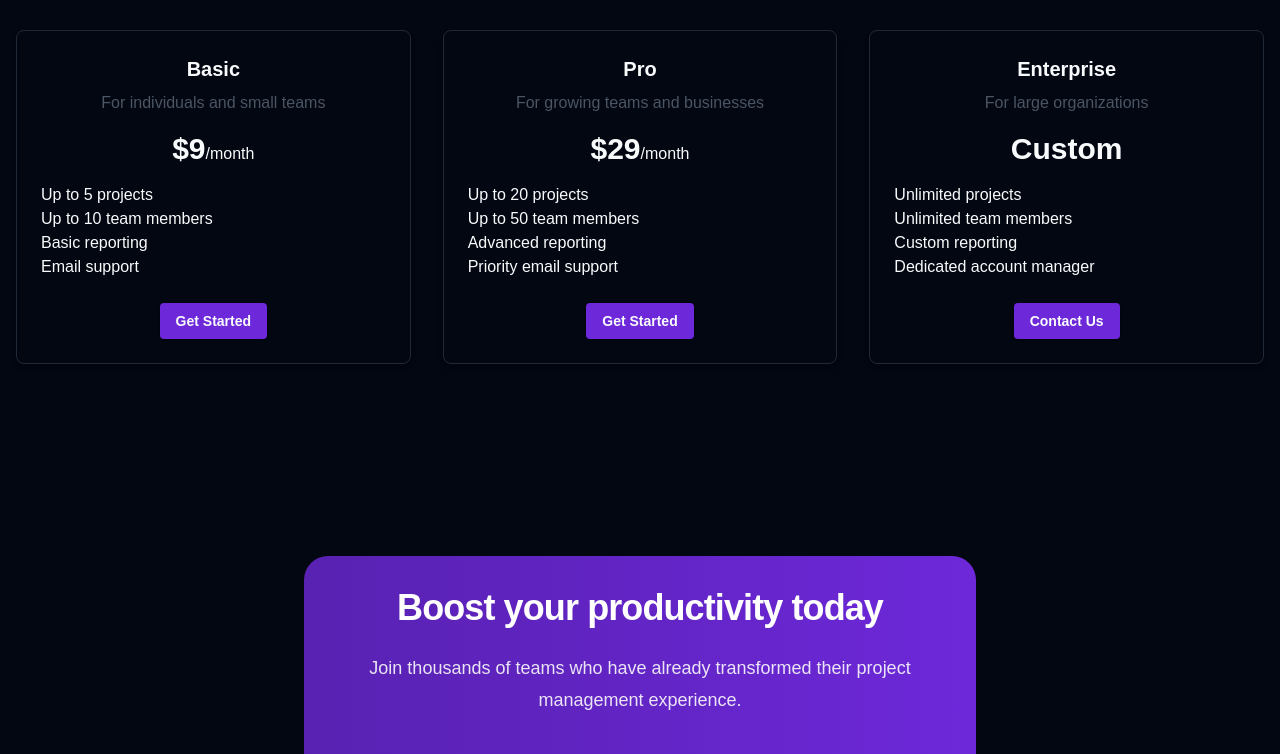
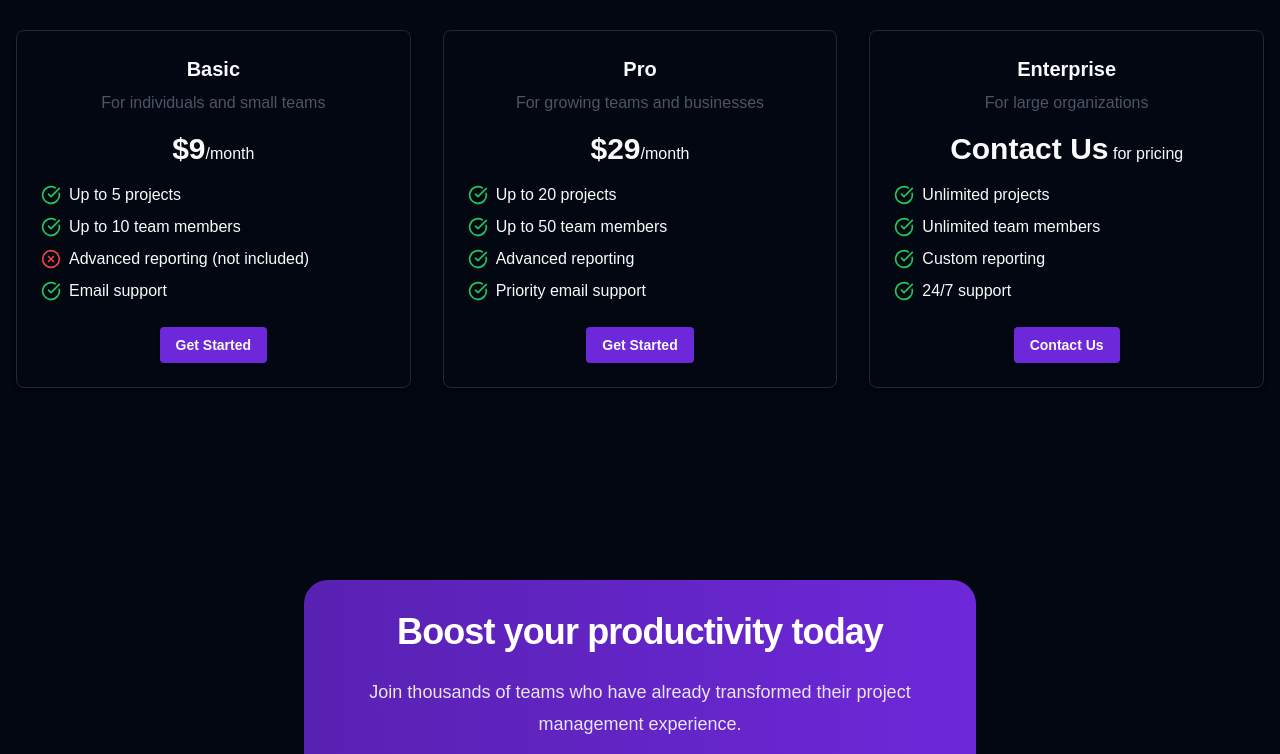
Before and after one commit to ashrafcoding/jira-nextjs, a Next.js app: page / in a window 1280 px wide. Shown: the part 2340-3094 px from the top of the page. Built offline with nearby package versions, Linux system fonts and the light colour scheme; no server answers.

Commit message:
make landing page sections to export default

```diff
--- a/app/(projects)/dashboard/page.tsx
+++ b/app/(projects)/dashboard/page.tsx
@@ -50,7 +50,7 @@ export default async function HomePage({ searchParams }: {searchParams: sParams}
   }
 
   return (
-    <main className="flex container min-h-screen flex-col p-6">
+    <main className="flex container min-h-screen m-auto flex-col p-10">
       <div className="flex items-center justify-between space-y-2">
         <div>
           <p>-------- projects</p>
--- a/app/page.tsx
+++ b/app/page.tsx
@@ -1,7 +1,7 @@
-import { HeroSection } from './ui/landing/hero-section';
-import { FeaturesSection } from './ui/landing/features-section';
+import  HeroSection  from './ui/landing/hero-section';
+import  FeaturesSection  from './ui/landing/features-section';
 import PricingSection from './ui/landing/pricing-section';
-import { CTASection } from './ui/landing/cta-section';
+import  CTASection  from './ui/landing/cta-section';
 import Header from './ui/landing/header';
 import TailSection from './ui/landing/tail-section';
 
--- a/app/ui/landing/cta-section.tsx
+++ b/app/ui/landing/cta-section.tsx
@@ -4,7 +4,7 @@ import { Button } from "@/components/ui/button";
 import { motion } from "framer-motion";
 import Link from "next/link";
 
-export function CTASection() {
+export default function CTASection() {
   return (
     <div className="relative isolate">
       <div className="mx-auto max-w-7xl px-6 py-24 sm:py-32 lg:px-8">
--- a/app/ui/landing/features-section.tsx
+++ b/app/ui/landing/features-section.tsx
@@ -43,7 +43,7 @@ const features = [
   },
 ];
 
-export function FeaturesSection() {
+export default function FeaturesSection() {
   return (
     <div className="py-24 sm:py-32">
       <div className="mx-auto max-w-7xl px-6 lg:px-8">
--- a/app/ui/landing/hero-section.tsx
+++ b/app/ui/landing/hero-section.tsx
@@ -5,7 +5,7 @@ import { motion } from "framer-motion";
 import Link from "next/link";
 import Image from "next/image";
 
-export function HeroSection() {
+export default function HeroSection() {
   return (
     <div className="relative">
       {/* Background Elements */}
--- a/app/ui/landing/pricing-section.tsx
+++ b/app/ui/landing/pricing-section.tsx
@@ -1,63 +1,102 @@
+"use client";
+import { motion } from "framer-motion"; // Importing motion for animations
 import { Button } from '@/components/ui/button';
-import React from 'react';
+import { CheckCircle, XCircle } from 'lucide-react'; // Importing Lucide icons
 
-const PricingSection = () => {
+export default function PricingSection(){
   return (
     <section className="py-16" id="pricing">
       <div className="container mx-auto px-4 text-center">
         <h2 className="text-3xl font-bold mb-8">Pricing Plans</h2>
         <div className="grid grid-cols-1 md:grid-cols-3 gap-8">
           {/* Basic Plan */}
-          <div className="border rounded-lg p-6 shadow-md">
+          <motion.div
+            className="border rounded-lg p-6 shadow-md"
+            initial={{ opacity: 0, y: 20 }} // Initial state
+            whileInView={{ opacity: 1, y: 0 }} // State when in view
+            transition={{ duration: 0.5 }} // Animation duration
+          >
             <h3 className="text-xl font-bold mb-2">Basic</h3>
             <p className="text-gray-600 mb-4">For individuals and small teams</p>
             <p className="text-3xl font-bold mb-4">$9<span className="text-base font-normal">/month</span></p>
             <ul className="text-left mb-6">
-              <li>Up to 5 projects</li>
-              <li>Up to 10 team members</li>
-              <li>Basic reporting</li>
-              <li>Email support</li>
+              <li className="flex items-center mb-2">
+                <CheckCircle className="w-5 h-5 text-green-500 mr-2" /> Up to 5 projects
+              </li>
+              <li className="flex items-center mb-2">
+                <CheckCircle className="w-5 h-5 text-green-500 mr-2" /> Up to 10 team members
+              </li>
+              <li className="flex items-center mb-2">
+                <XCircle className="w-5 h-5 text-red-500 mr-2" /> Advanced reporting (not included)
+              </li>
+              <li className="flex items-center mb-2">
+                <CheckCircle className="w-5 h-5 text-green-500 mr-2" /> Email support
+              </li>
             </ul>
             <Button className="font-bold py-2 px-4 rounded">
               Get Started
             </Button>
-          </div>
+          </motion.div>
 
           {/* Pro Plan */}
-          <div className="border rounded-lg p-6 shadow-md">
+          <motion.div
+            className="border rounded-lg p-6 shadow-md"
+            initial={{ opacity: 0, y: 20 }}
+            whileInView={{ opacity: 1, y: 0 }}
+            transition={{ duration: 0.5 }}
+          >
             <h3 className="text-xl font-bold mb-2">Pro</h3>
             <p className="text-gray-600 mb-4">For growing teams and businesses</p>
             <p className="text-3xl font-bold mb-4">$29<span className="text-base font-normal">/month</span></p>
             <ul className="text-left mb-6">
-              <li>Up to 20 projects</li>
-              <li>Up to 50 team members</li>
-              <li>Advanced reporting</li>
-              <li>Priority email support</li>
+              <li className="flex items-center mb-2">
+                <CheckCircle className="w-5 h-5 text-green-500 mr-2" /> Up to 20 projects
+              </li>
+              <li className="flex items-center mb-2">
+                <CheckCircle className="w-5 h-5 text-green-500 mr-2" /> Up to 50 team members
+              </li>
+              <li className="flex items-center mb-2">
+                <CheckCircle className="w-5 h-5 text-green-500 mr-2" /> Advanced reporting
+              </li>
+              <li className="flex items-center mb-2">
+                <CheckCircle className="w-5 h-5 text-green-500 mr-2" /> Priority email support
+              </li>
             </ul>
-            <Button className=" font-bold py-2 px-4 rounded">
+            <Button className="font-bold py-2 px-4 rounded">
               Get Started
             </Button>
-          </div>
+          </motion.div>
 
           {/* Enterprise Plan */}
-          <div className="border rounded-lg p-6 shadow-md">
+          <motion.div
+            className="border rounded-lg p-6 shadow-md"
+            initial={{ opacity: 0, y: 20 }}
+            whileInView={{ opacity: 1, y: 0 }}
+            transition={{ duration: 0.5 }}
+          >
             <h3 className="text-xl font-bold mb-2">Enterprise</h3>
             <p className="text-gray-600 mb-4">For large organizations</p>
-            <p className="text-3xl font-bold mb-4">Custom</p>
+            <p className="text-3xl font-bold mb-4">Contact Us<span className="text-base font-normal"> for pricing</span></p>
             <ul className="text-left mb-6">
-              <li>Unlimited projects</li>
-              <li>Unlimited team members</li>
-              <li>Custom reporting</li>
-              <li>Dedicated account manager</li>
+              <li className="flex items-center mb-2">
+                <CheckCircle className="w-5 h-5 text-green-500 mr-2" /> Unlimited projects
+              </li>
+              <li className="flex items-center mb-2">
+                <CheckCircle className="w-5 h-5 text-green-500 mr-2" /> Unlimited team members
+              </li>
+              <li className="flex items-center mb-2">
+                <CheckCircle className="w-5 h-5 text-green-500 mr-2" /> Custom reporting
+              </li>
+              <li className="flex items-center mb-2">
+                <CheckCircle className="w-5 h-5 text-green-500 mr-2" /> 24/7 support
+              </li>
             </ul>
             <Button className="font-bold py-2 px-4 rounded">
               Contact Us
             </Button>
-          </div>
+          </motion.div>
         </div>
       </div>
     </section>
   );
 };
-
-export default PricingSection;
--- a/app/ui/landing/tail-section.tsx
+++ b/app/ui/landing/tail-section.tsx
@@ -1,8 +1,7 @@
 import { Button } from "@/components/ui/button";
 import Link from "next/link";
-import React from "react";
 
-const TailSection = () => {
+export default function TailSection(){
   return (
     <section className="py-16" id="contact" >
       <div className="container mx-auto px-4 text-center">
@@ -27,12 +26,10 @@ const TailSection = () => {
             href="mailto:support@example.com"
             className="text-blue-500 hover:underline"
           >
-            support@example.com
+            ashrafeid@gmail.com
           </Link>
         </div>
       </div>
     </section>
   );
 };
-
-export default TailSection;
```
